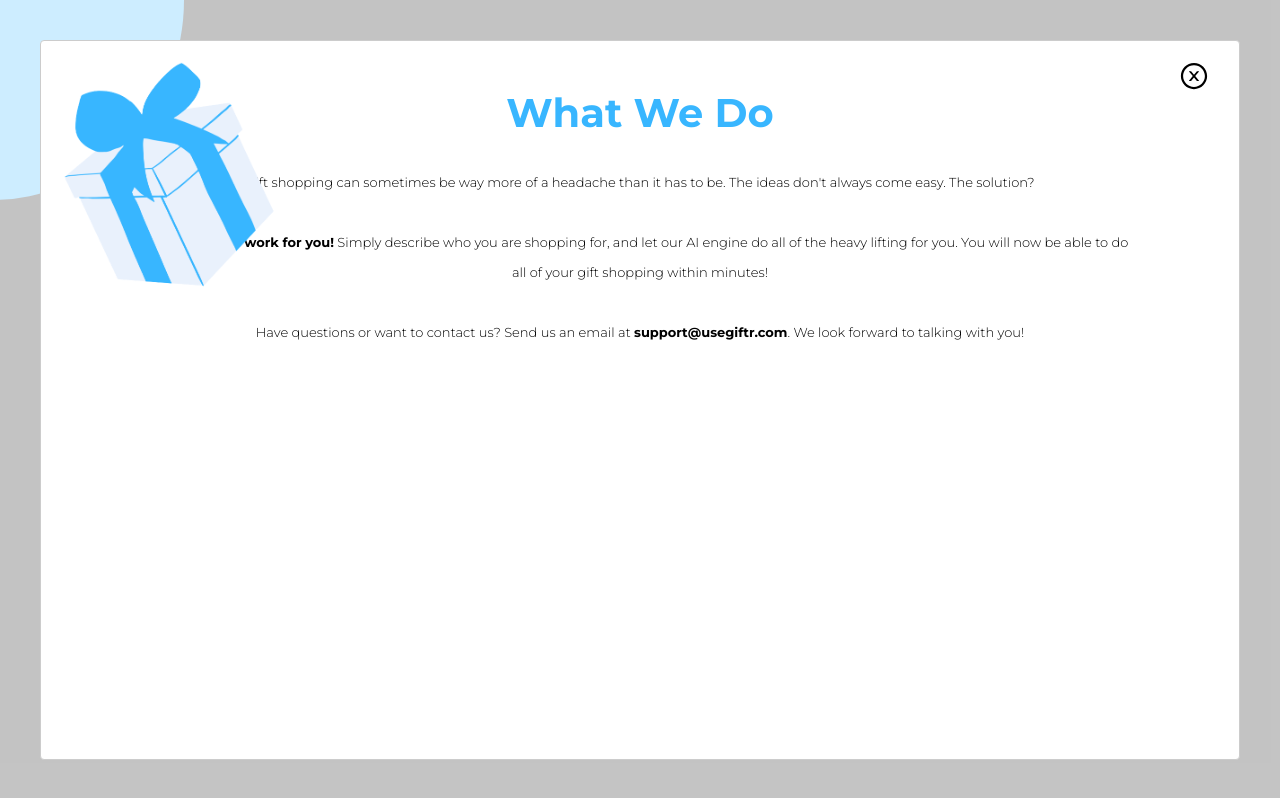
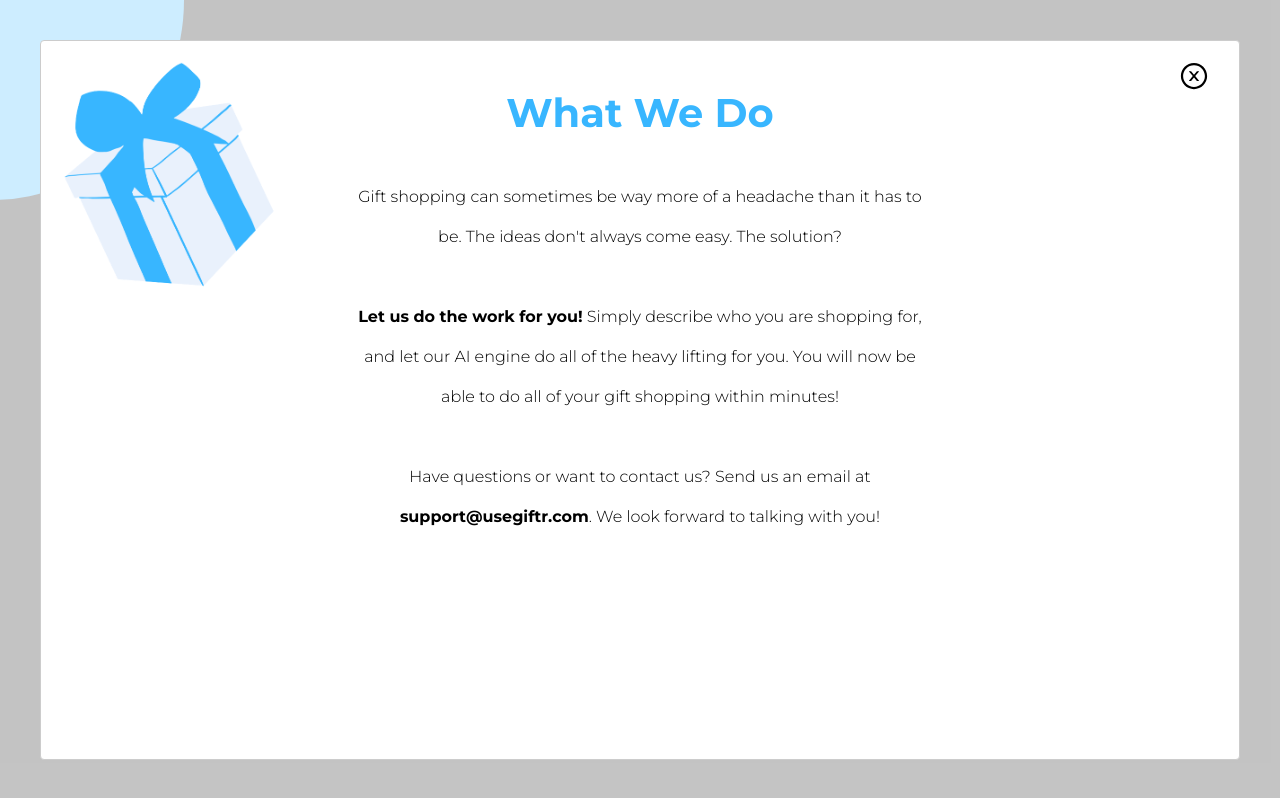
Before and after one commit to Teddypg28/giftr-frontend, a React (Create React App) app: page / in a window 1280 px wide. Both pictures are taken after a click on the element "About Us". Built offline with nearby package versions, Linux system fonts and the light colour scheme.

Commit message:
modal changes

```diff
--- a/src/components/Welcome.js
+++ b/src/components/Welcome.js
@@ -56,14 +56,14 @@ function Welcome({setStartSurvey}) {
                 laptopSize ? <img alt='' className='modalImageComputer' src={require('../images/gift.png')} /> : null
                 }
                 <h1 className='modalHeading' style={{fontSize: tabletSize ? '30px' : '40px'}}>What We Do</h1>
-                <p className={monitorSize ? 'modalParaMonitor' : tabletSize ? 'modalParaTablet' : 'modalParaMobile'}>
+                <p className={monitorSize ? 'modalParaMonitor' : laptopSize ? 'modalParaLaptop' : mobileSize ? 'modalParaMobile' : 'modalParaTablet'}>
                     Gift shopping can sometimes be way more of a headache than it has to be. The ideas don't always come easy. The solution?
                 </p>
-                <p className={monitorSize ? 'modalParaMonitor' : tabletSize ? 'modalParaTablet' : 'modalParaMobile'}>
+                <p className={monitorSize ? 'modalParaMonitor' : laptopSize ? 'modalParaLaptop' : mobileSize ? 'modalParaMobile' : 'modalParaTablet'}>
                     <strong>Let us do the work for you!</strong> Simply describe who you are shopping for, and let our AI engine do all of the heavy lifting for you.
                     You will now be able to do all of your gift shopping within minutes!
                 </p>
-                <p className={monitorSize ? 'modalParaMonitor' : tabletSize ? 'modalParaTablet' : 'modalParaMobile'}>
+                <p className={monitorSize ? 'modalParaMonitor' : laptopSize ? 'modalParaLaptop' : mobileSize ? 'modalParaMobile' : 'modalParaTablet'}>
                     Have questions or want to contact us? Send us an email at <strong>support@usegiftr.com</strong>. We look forward to talking with you!
                 </p>
             </Modal>
@@ -73,10 +73,10 @@ function Welcome({setStartSurvey}) {
                 laptopSize ? <img alt='' className='modalImageComputer' src={require('../images/shoppingBag.png')} /> : null
                 }
                 <h1 className='modalHeading' style={{fontSize: tabletSize ? '30px' : '40px'}}>Affiliate Disclosure</h1>
-                <p className={monitorSize ? 'modalParaMonitor' : tabletSize ? 'modalParaTablet' : 'modalParaMobile'}>
+                <p className={monitorSize ? 'modalParaMonitor' : laptopSize ? 'modalParaLaptop' : mobileSize ? 'modalParaMobile' : 'modalParaTablet'}>
                     If you decide to purchase one of the products that our AI engine recommends, we will earn a small commission from Amazon.
                 </p>
-                <p className={monitorSize ? 'modalParaMonitor' : tabletSize ? 'modalParaTablet' : 'modalParaMobile'}>
+                <p className={monitorSize ? 'modalParaMonitor' : laptopSize ? 'modalParaLaptop' : mobileSize ? 'modalParaMobile' : 'modalParaTablet'}>
                     This commission comes at <strong>NO extra cost from your end.</strong> It is simply a way for Amazon to compensate us for recommending their products to others like you!
                 </p>
             </Modal>
--- a/src/css/Welcome.css
+++ b/src/css/Welcome.css
@@ -129,6 +129,17 @@
     font-size: 16px;
     text-align: center;
     width: 60%;
+    font-family: Montserrat;
+    font-weight: 300;
+    margin: auto;
+    line-height: 40px;
+    margin-top: 40px;
+}
+
+.modalParaLaptop {
+    font-size: 16px;
+    text-align: center;
+    width: 50%;
     font-family: Montserrat;
     font-weight: 300;
     margin: auto;
```
